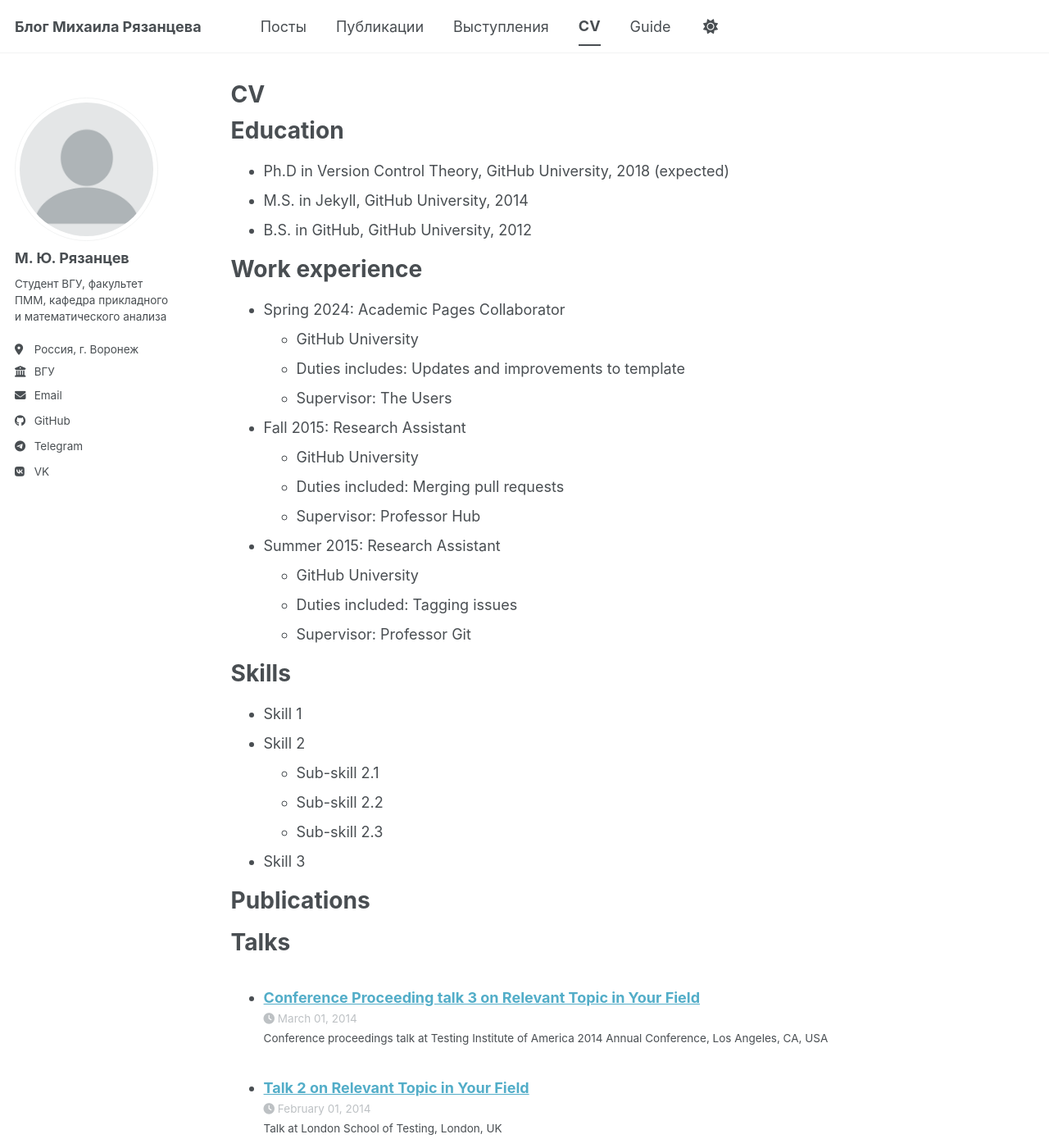
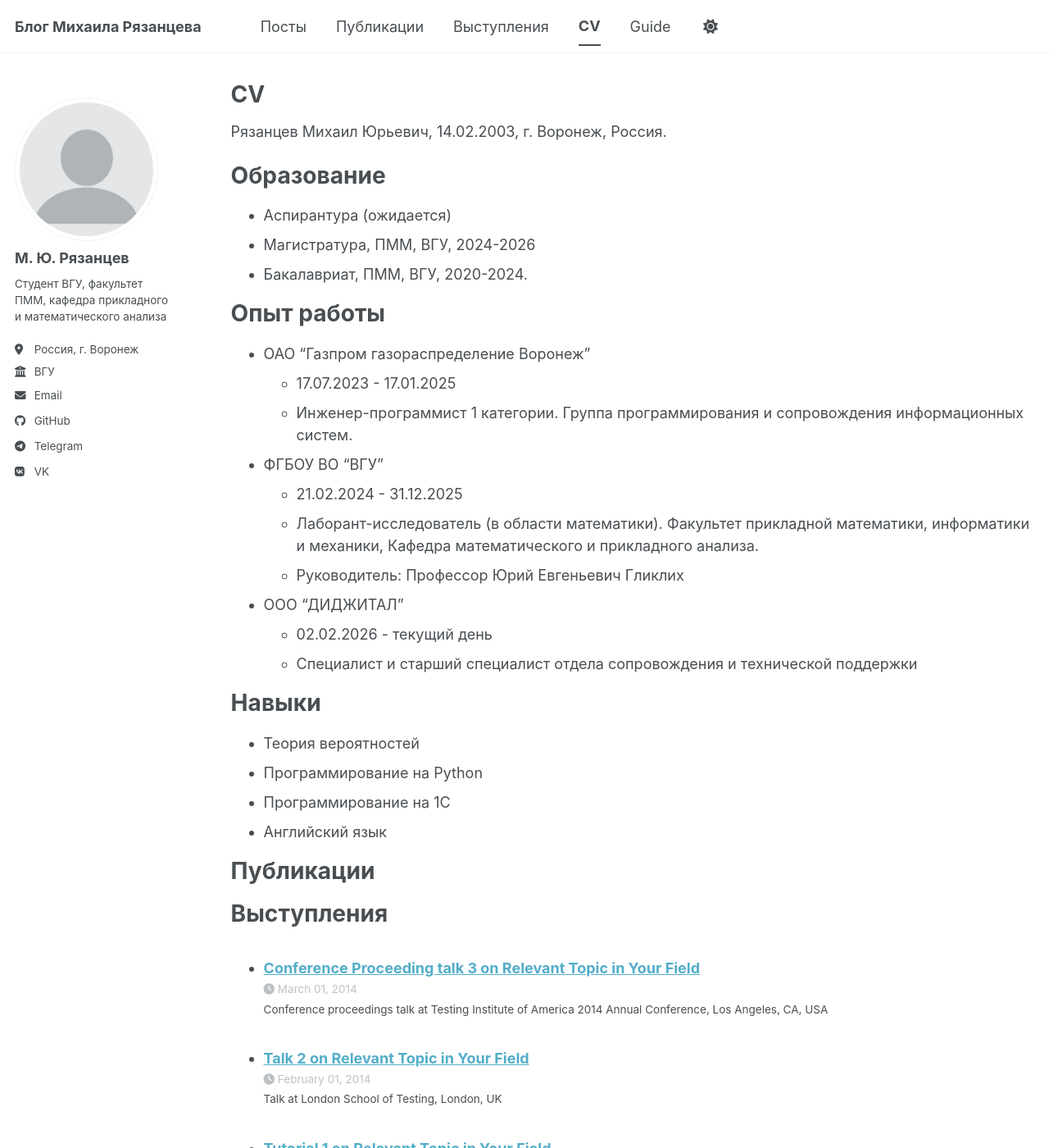
Before and after one commit to MRyazantsev/MRyazantsev.github.io, a Jekyll site: the page built from _pages/cv.md, in a window 1280 px wide and 1400 px high. Shown: the whole window at 82% size. Built offline with Jekyll 4.4.1, drawn with Linux system fonts in a browser that asks for light colours; a script bundle is joined from its source files by our own code; library files that are not in the unit come from our copies; some of the changed text lies outside the part shown.

Commit message:
Update cv.md

```diff
--- a/_pages/cv.md
+++ b/_pages/cv.md
@@ -8,57 +8,44 @@ redirect_from:
 ---
 
 {% include base_path %}
+Рязанцев Михаил Юрьевич, 14.02.2003, г. Воронеж, Россия.
 
-Education
+Образование
 ======
-* Ph.D in Version Control Theory, GitHub University, 2018 (expected)
-* M.S. in Jekyll, GitHub University, 2014
-* B.S. in GitHub, GitHub University, 2012
+* Аспирантура (ожидается)
+* Магистратура, ПММ, ВГУ, 2024-2026
+* Бакалавриат, ПММ, ВГУ, 2020-2024.
 
-Work experience
+Опыт работы
 ======
-* Spring 2024: Academic Pages Collaborator
-  * GitHub University
-  * Duties includes: Updates and improvements to template
-  * Supervisor: The Users
+* ОАО "Газпром газораспределение Воронеж"
+  * 17.07.2023 - 17.01.2025
+  * Инженер-программист 1 категории. Группа программирования и сопровождения информационных систем.
 
-* Fall 2015: Research Assistant
-  * GitHub University
-  * Duties included: Merging pull requests
-  * Supervisor: Professor Hub
+* ФГБОУ ВО "ВГУ"
+  * 21.02.2024 - 31.12.2025
+  * Лаборант-исследователь (в области математики). Факультет прикладной математики, информатики и механики, Кафедра математического и прикладного анализа.
+  * Руководитель: Профессор Юрий Евгеньевич Гликлих
 
-* Summer 2015: Research Assistant
-  * GitHub University
-  * Duties included: Tagging issues
-  * Supervisor: Professor Git
+* ООО "ДИДЖИТАЛ"
+  * 02.02.2026 - текущий день
+  * Специалист и старший специалист отдела сопровождения и технической поддержки
 
-Skills
+Навыки
 ======
-* Skill 1
-* Skill 2
-  * Sub-skill 2.1
-  * Sub-skill 2.2
-  * Sub-skill 2.3
-* Skill 3
+* Теория вероятностей
+* Программирование на Python
+* Программирование на 1С
+* Английский язык
 
-Publications
+Публикации
 ======
   <ul>{% for post in site.publications reversed %}
     {% include archive-single-cv.html %}
   {% endfor %}</ul>
 
-Talks
+Выступления
 ======
   <ul>{% for post in site.talks reversed %}
     {% include archive-single-talk-cv.html  %}
   {% endfor %}</ul>
-
-Teaching
-======
-  <ul>{% for post in site.teaching reversed %}
-    {% include archive-single-cv.html %}
-  {% endfor %}</ul>
-
-Service and leadership
-======
-* Currently signed in to 43 different slack teams
```
